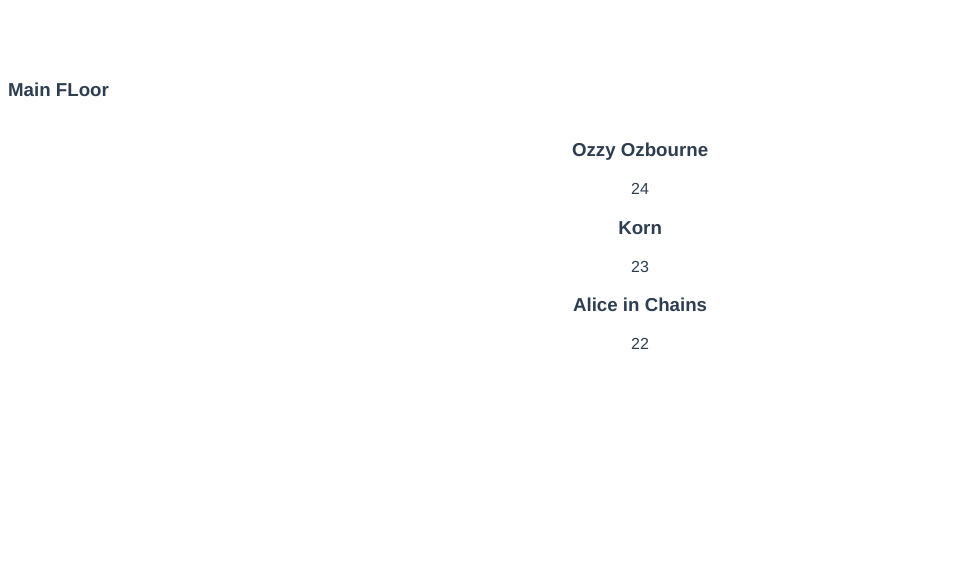
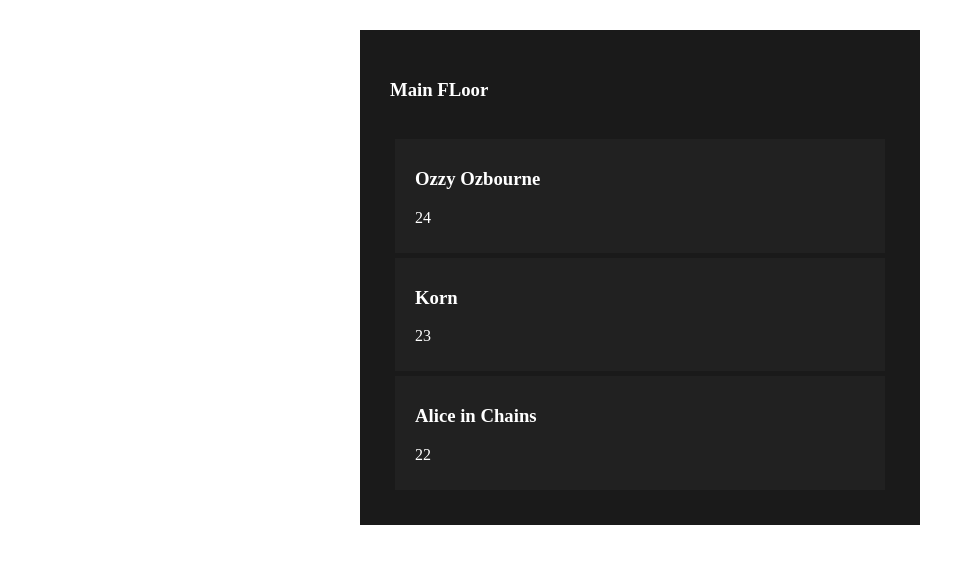
Before and after one commit to dstearle/vue-calendar-list, a Vue app: page / in a window 1280 px wide. Shown: the top 564 px of the page, without its empty margins (0-974 px from the left). Built offline with nearby package versions, Linux system fonts and the light colour scheme.

Commit message:
Did some basic styling for the components

```diff
--- a/src/App.vue
+++ b/src/App.vue
@@ -82,13 +82,13 @@
 
 <style>
 
-    #app {
-        font-family: Avenir, Helvetica, Arial, sans-serif;
-        -webkit-font-smoothing: antialiased;
-        -moz-osx-font-smoothing: grayscale;
-        text-align: center;
-        color: #2c3e50;
-        margin-top: 60px;
+    .container {
+        background-color: #1a1a1a;
+        max-width: 500px;
+        margin: 30px auto;
+        overflow: auto;
+        min-height: 300px;
+        padding: 30px;
     }
 
 </style>
--- a/src/components/Header.vue
+++ b/src/components/Header.vue
@@ -22,6 +22,7 @@
 <style scoped>
 
     header {
+        color: #fff;
         display: flex;
         justify-content: space-between;
         align-items: center;
--- a/src/components/Show.vue
+++ b/src/components/Show.vue
@@ -1,6 +1,6 @@
 <template>
 
-    <div>
+    <div class="show">
 
         <h3>
 
@@ -33,8 +33,9 @@
 
 <style scope>
 
-    .task {
-        background: #f4f4f4;
+    .show {
+        color: #fff;
+        background: #212121;
         margin: 5px;
         padding: 10px 20px;
         cursor: pointer;
```
